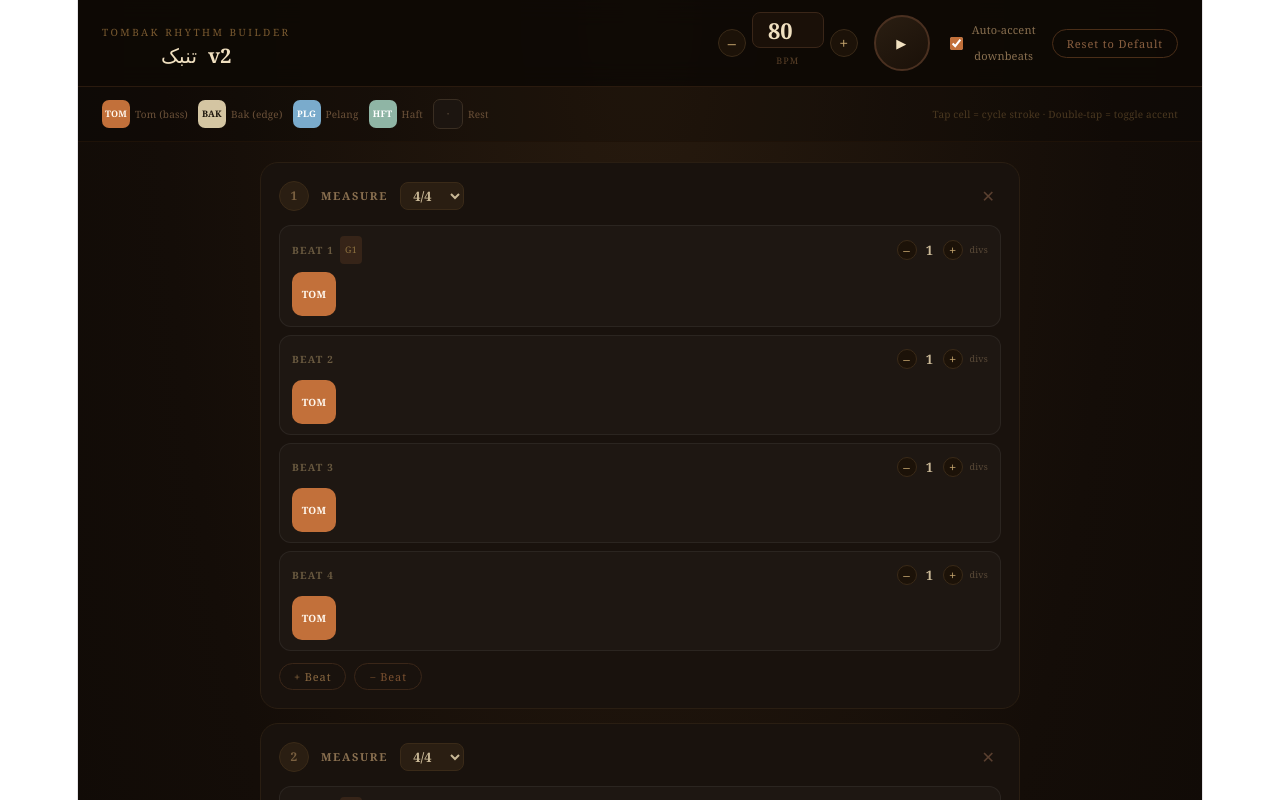
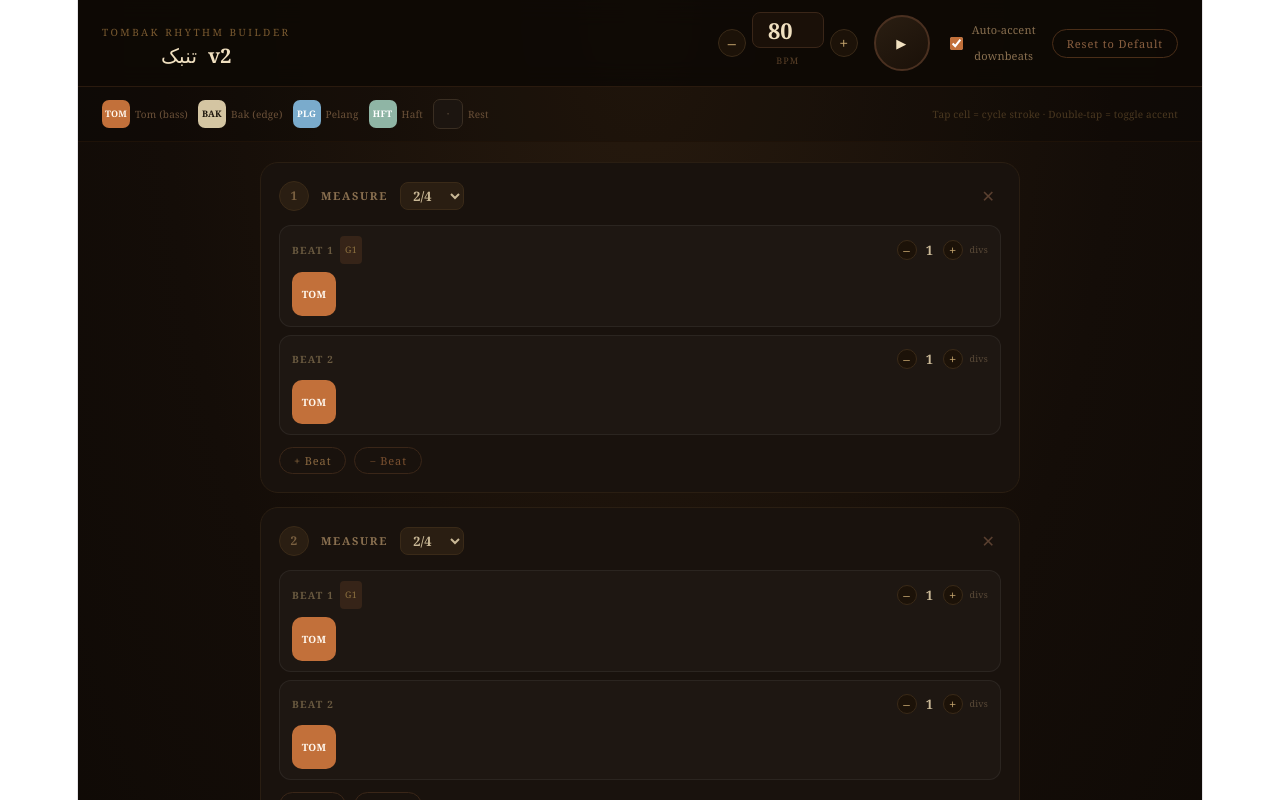
Before and after one commit to ArashDurham/tombak-metronome, a React (Vite) app: page / in a window 1280 px wide. Shown: the top 800 px of the page. Built offline with nearby package versions, Linux system fonts and the light colour scheme.

Commit message:
Add 2/4 time signature and make it the default measure type

```diff
--- a/src/TombakMetronome-v2.jsx
+++ b/src/TombakMetronome-v2.jsx
@@ -128,11 +128,12 @@ const STROKE_TEXT   = { tom:"#fff8ef", bak:"#1a130a", pelang:"#fff", haft:"#fff"
 
 // Time signatures with beat groupings for Persian music
 const TIME_SIGS = {
+  "2/4": { beats: 2, groups: [[2]] },
+  "3/4": { beats: 3, groups: [[3]] },
   "4/4": { beats: 4, groups: [[4]] },
-  "3/4": { beats: 3, groups: [[3]] },
+  "5/8": { beats: 5, groups: [[2,3],[3,2]] },
   "6/8": { beats: 6, groups: [[3,3]] },
   "7/8": { beats: 7, groups: [[2,2,3],[2,3,2],[3,2,2]] },
-  "5/8": { beats: 5, groups: [[2,3],[3,2]] },
   "8/8": { beats: 8, groups: [[3,3,2],[3,2,3],[2,3,3]] },
   "10/8":{ beats:10, groups: [[3,3,2,2],[3,2,3,2],[2,3,3,2]] },
   "12/8":{ beats:12, groups: [[3,3,3,3]] },
@@ -147,7 +148,7 @@ function makeStroke(type=DEFAULT_STROKE_TYPE, accent=false) { return { type, acc
 function makeBeat(subs=1) {
   return { subdivisions: subs, strokes: Array.from({length:subs}, () => makeStroke(DEFAULT_STROKE_TYPE)) };
 }
-function makeMeasure(timeSig="4/4", groupIdx=0) {
+function makeMeasure(timeSig="2/4", groupIdx=0) {
   const { beats } = TIME_SIGS[timeSig];
   return {
     timeSig,
@@ -156,7 +157,7 @@ function makeMeasure(timeSig="4/4", groupIdx=0) {
   };
 }
 function defaultCycle() {
-  return [makeMeasure("4/4"), makeMeasure("4/4")];
+  return [makeMeasure("2/4"), makeMeasure("2/4")];
 }
 
 function clampInt(value, min, max, fallback) {
@@ -179,7 +180,7 @@ function normalizeBeat(rawBeat) {
 }
 
 function normalizeMeasure(rawMeasure) {
-  const timeSig = rawMeasure?.timeSig in TIME_SIGS ? rawMeasure.timeSig : "4/4";
+  const timeSig = rawMeasure?.timeSig in TIME_SIGS ? rawMeasure.timeSig : "2/4";
   const maxGroupIdx = TIME_SIGS[timeSig].groups.length - 1;
   const groupIdx = clampInt(rawMeasure?.groupIdx, 0, maxGroupIdx, 0);
   const rawBeats = Array.isArray(rawMeasure?.beats) ? rawMeasure.beats : [];
@@ -539,7 +540,7 @@ export default function TombakRhythmBuilder() {
   useEffect(() => () => { stop(); audioCtxRef.current?.close(); }, []);
 
   // ── Cycle mutations ──
-  const addMeasure = () => setCycle(c => [...c, makeMeasure("4/4")]);
+  const addMeasure = () => setCycle(c => [...c, makeMeasure("2/4")]);
   const removeMeasure = mIdx => setCycle(c => c.filter((_,i) => i !== mIdx));
 
   const setTimeSig = (mIdx, sig) => setCycle(c => c.map((m,i) => {
```
